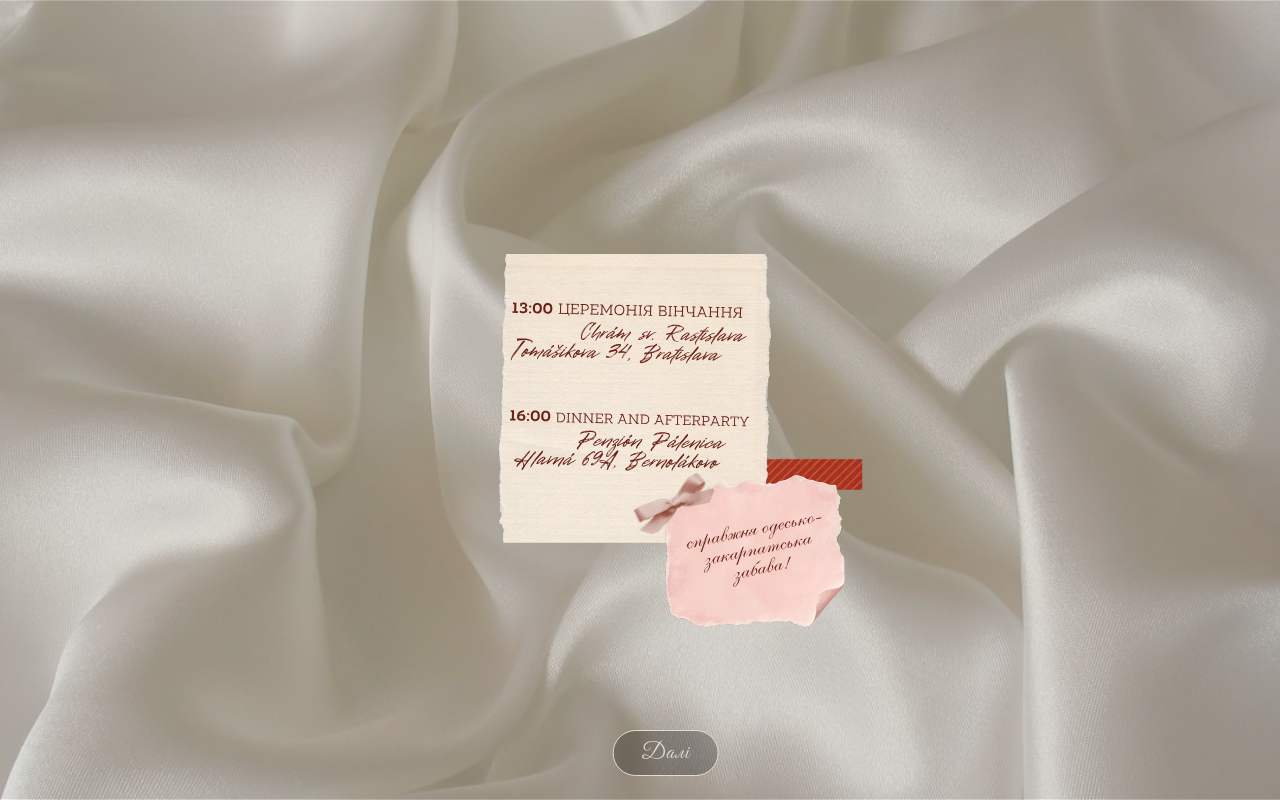
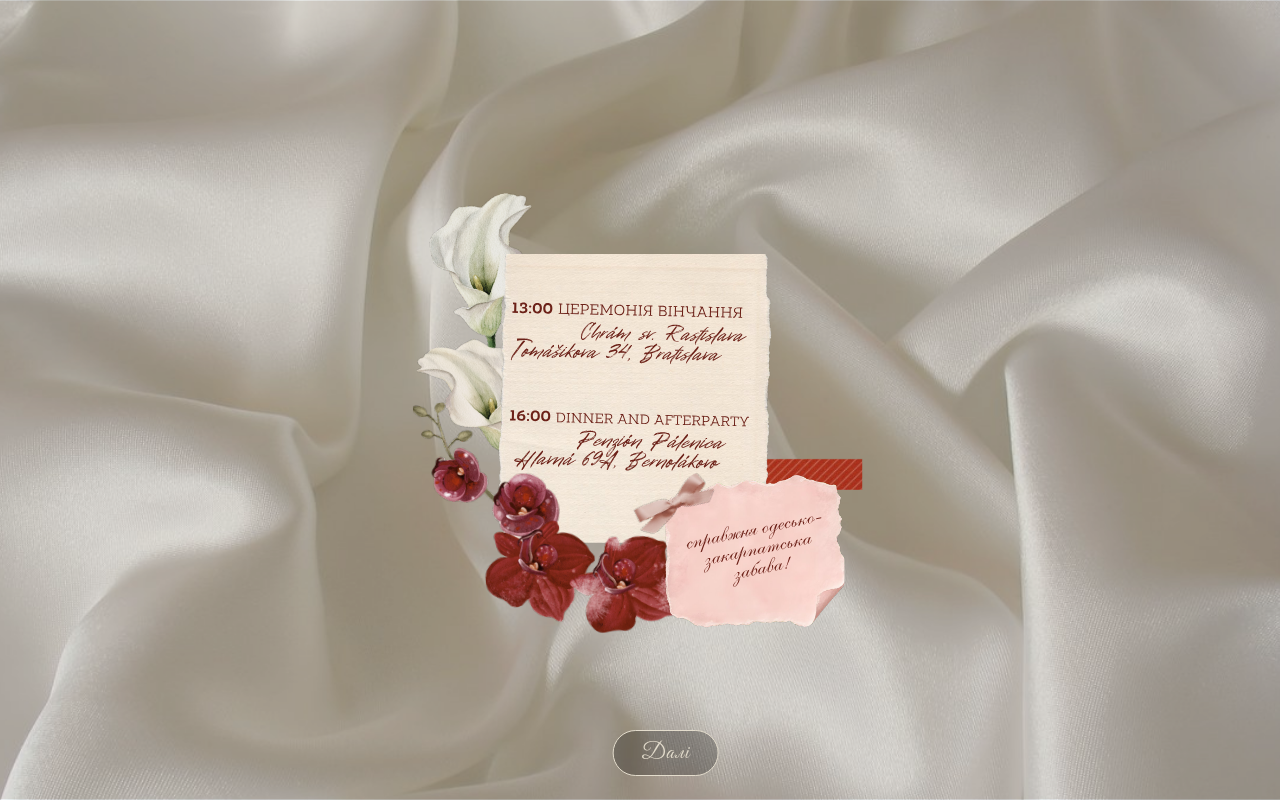
Before and after one commit to s4laTcezar/wedding-invitation, an Angular app in the folder frontend/: page /next in a window 1280 px wide. Built offline with nearby package versions, Linux system fonts and the light colour scheme.

Commit message:
added flowers

```diff
--- a/frontend/src/app/components/next-page/next-page.component.html
+++ b/frontend/src/app/components/next-page/next-page.component.html
@@ -1,6 +1,8 @@
 <section class="next-page">
   <div class="next-page__notes">
     <img class="next-page__note next-page__note--place" src="/assets/notePlaceAndTime.svg" alt="Дата та місце" />
+    <img class="next-page__deco next-page__deco--red-flowers" src="/assets/redFlowers.svg" alt="" />
+    <img class="next-page__deco next-page__deco--white-flowers" src="/assets/whiteFlowers.svg" alt="" />
     <img class="next-page__note next-page__note--bow" src="/assets/NoteWithFancyBow.svg" alt="" />
   </div>
   <button type="button" class="next-page__next-btn" routerLink="/third">Далі</button>
--- a/frontend/src/app/components/next-page/next-page.component.scss
+++ b/frontend/src/app/components/next-page/next-page.component.scss
@@ -19,8 +19,33 @@
   }
 }
 
+.next-page__deco {
+  position: absolute;
+  display: block;
+  height: auto;
+  opacity: 0;
+  pointer-events: none;
+  animation: next-page-note-in 0.8s ease forwards;
+}
+
+.next-page__deco--red-flowers {
+  top: 45%;
+  left: -20%;
+  width: 70%;
+  animation-delay: 0.1s;
+}
+
+.next-page__deco--white-flowers {
+  top: -20%;
+  left: -20%;
+  width: 40%;
+  z-index: -1;
+  animation-delay: 0.4s;
+}
+
 .next-page__notes {
   position: relative;
+  z-index: 0;
   width: min(85%, 380px);
   left: 3%
 }
--- a/frontend/src/index.html
+++ b/frontend/src/index.html
@@ -10,6 +10,8 @@
   <link rel="preload" as="image" href="/assets/pearls.svg">
   <link rel="preload" as="image" href="/assets/ribbon.svg">
   <link rel="preload" as="image" href="/assets/rings.svg">
+  <link rel="preload" as="image" href="/assets/redFlowers.svg">
+  <link rel="preload" as="image" href="/assets/whiteFlowers.svg">
 </head>
 <body>
   <app-root></app-root>
```
Also changed, not shown: frontend/public/assets/redFlowers.svg (added), frontend/public/assets/whiteFlowers.svg (added).
